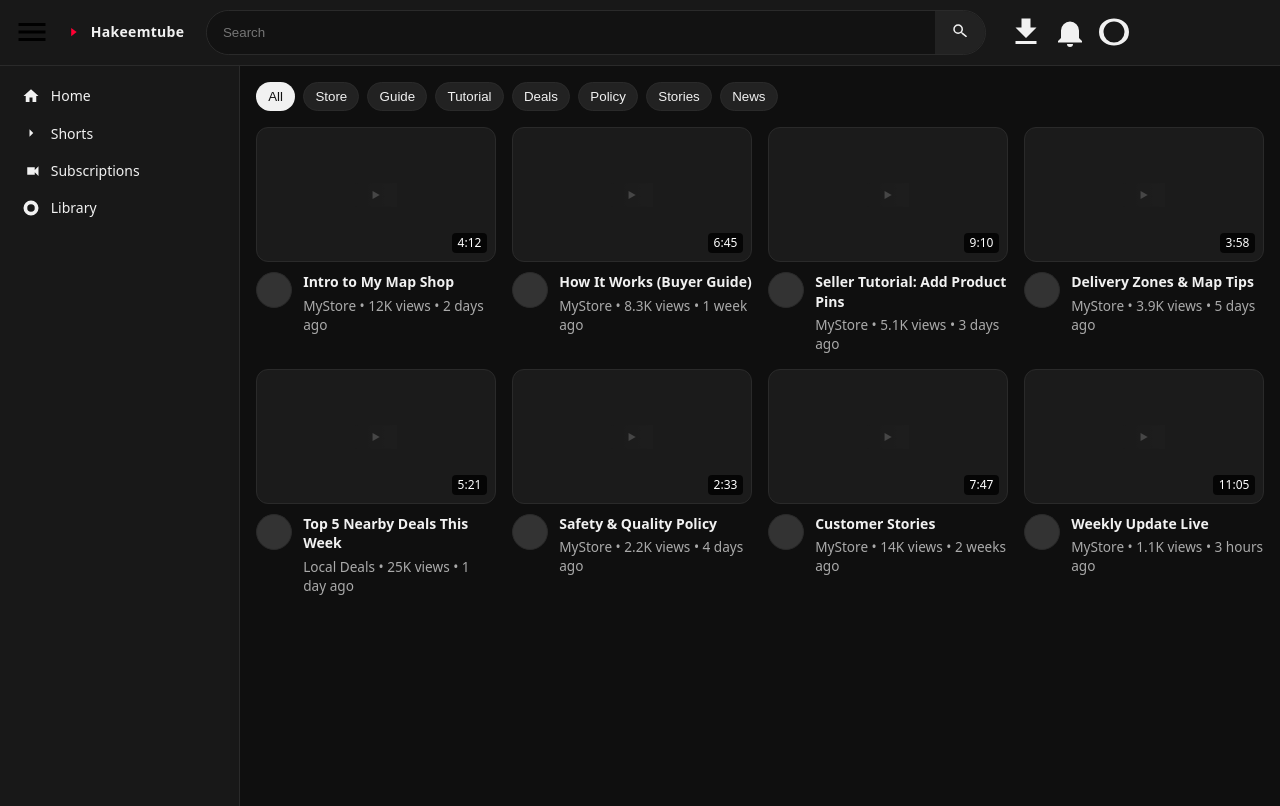
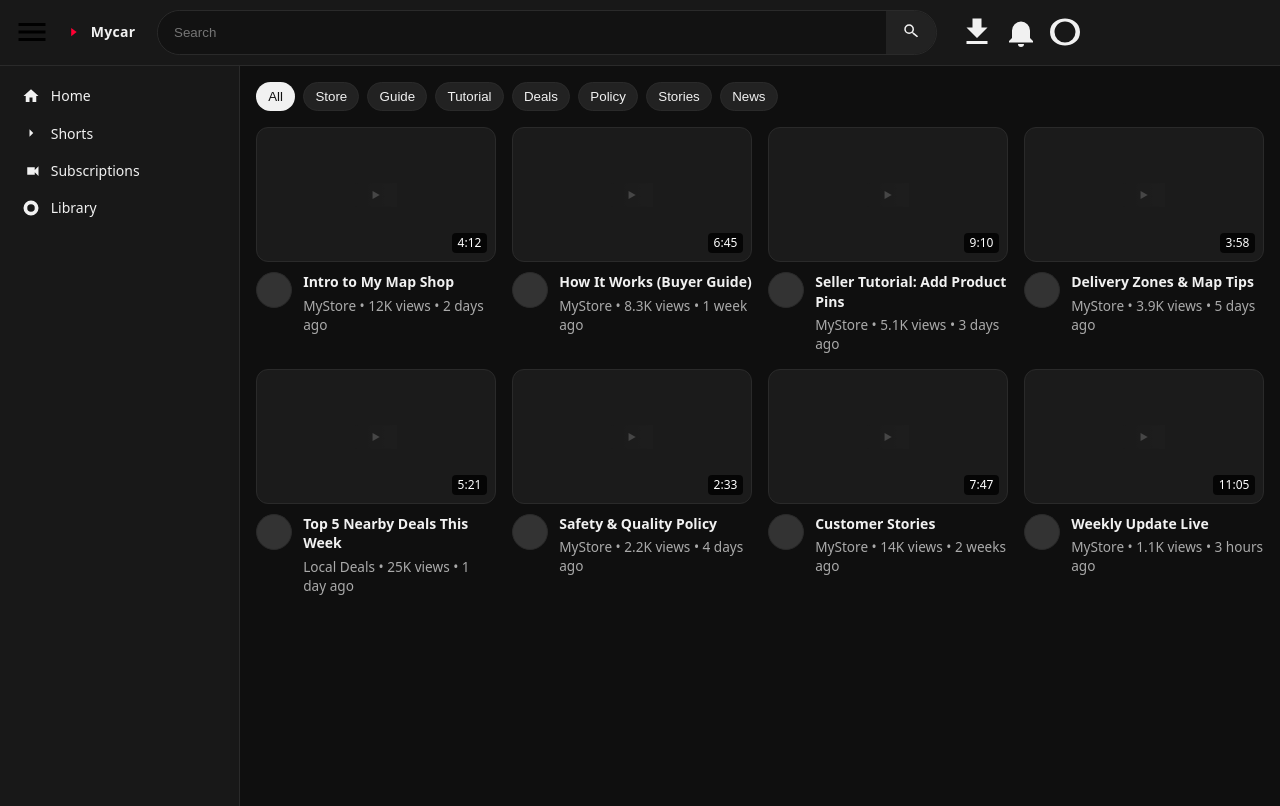
Before and after one commit to big-dr/mywebsite, a plain HTML site: page index.html in a window 1280 px wide. Drawn offline with Linux system fonts and the light colour scheme.

```diff
--- a/index.html
+++ b/index.html
@@ -104,7 +104,7 @@
     </div>
     <div class="logo">
       <svg viewBox="0 0 24 24"><path d="M10 16.5v-9l6 4.5-6 4.5z"/></svg>
-      <span>Hakeemtube</span>
+      <span>Mycar</span>
     </div>
     <form class="search" id="searchForm">
       <input id="q" type="search" placeholder="Search" aria-label="Search videos" />
```
